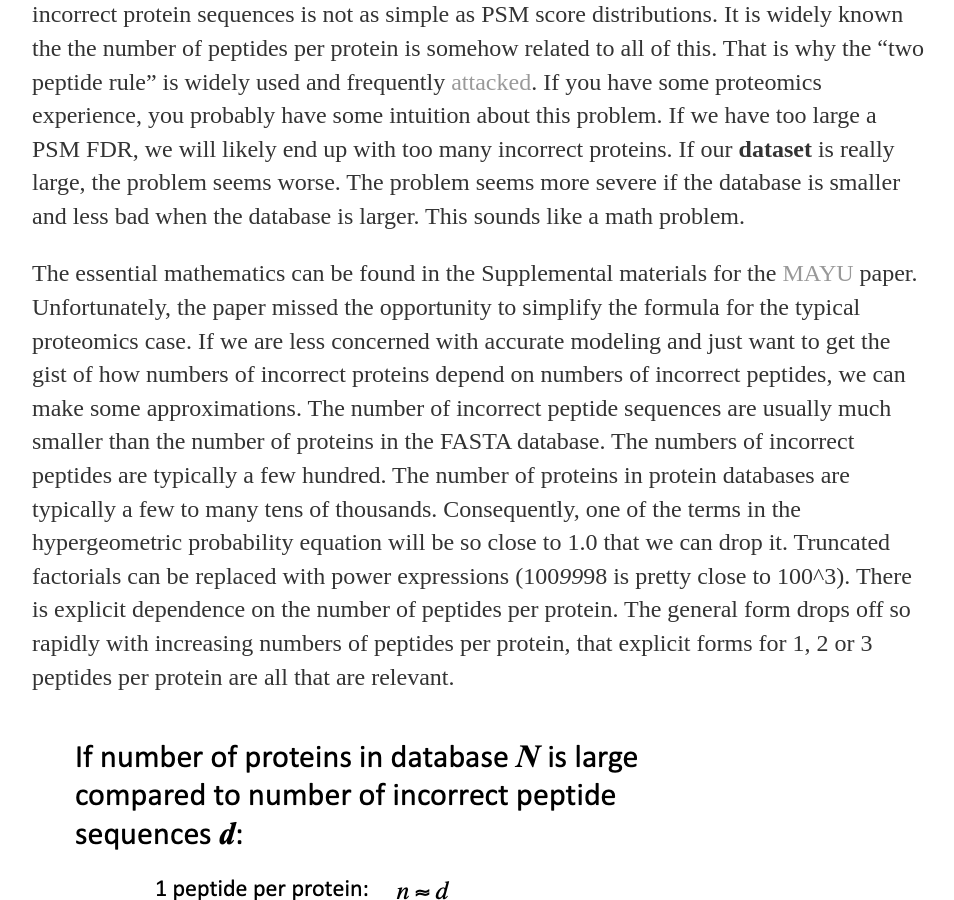
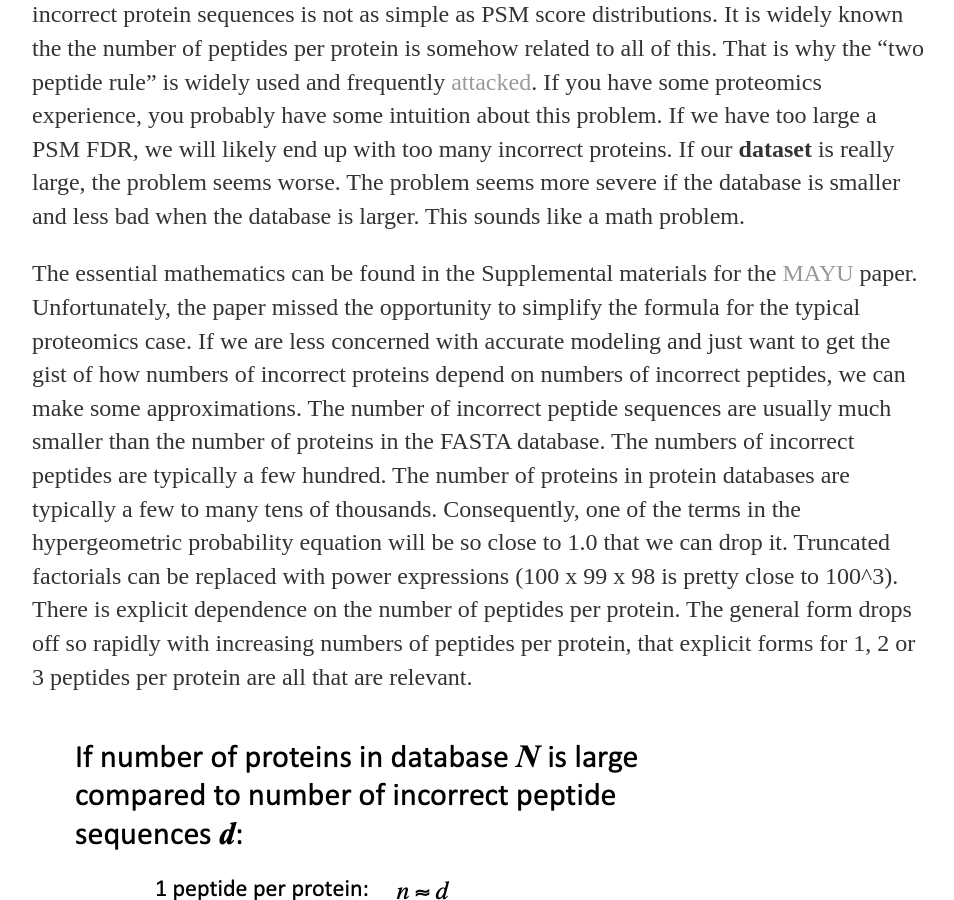
Before and after one commit to pwilmart/pwilmart.github.io, a Jekyll site: the page built from _posts/2019-03-10-MQ-performance.md, in a window 1280 px wide and 900 px high, scrolled down 3873 px. Shown: the whole window, without its empty margins (160-1114 px from the left). Built offline with Jekyll 4.4.1, drawn with Linux system fonts in a browser that asks for light colours.

Commit message:
edits on latest blog

```diff
--- a/_posts/2019-03-10-MQ-performance.md
+++ b/_posts/2019-03-10-MQ-performance.md
@@ -66,7 +66,7 @@ Protein inference can be a complicated and opinionated topic. The basics have be
 
 The bigger problem is that the relationship between incorrect peptide sequences and incorrect protein sequences is not as simple as PSM score distributions. It is widely known the the number of peptides per protein is somehow related to all of this. That is why the "two peptide rule" is widely used and frequently [attacked](https://pubs.acs.org/doi/abs/10.1021/pr9004794). If you have some proteomics experience, you probably have some intuition about this problem. If we have too large a PSM FDR, we will likely end up with too many incorrect proteins. If our **dataset** is really large, the problem seems worse. The problem seems more severe if the database is smaller and less bad when the database is larger. This sounds like a math problem.
 
-The essential mathematics can be found in the Supplemental materials for the [MAYU](https://www.mcponline.org/content/8/11/2405.short) paper. Unfortunately, the paper missed the opportunity to simplify the formula for the typical proteomics case. If we are less concerned with accurate modeling and just want to get the gist of how numbers of incorrect proteins depend on numbers of incorrect peptides, we can make some approximations. The number of incorrect peptide sequences are usually much smaller than the number of proteins in the FASTA database. The numbers of incorrect peptides are typically a few hundred. The number of proteins in protein databases are typically a few to many tens of thousands. Consequently, one of the terms in the hypergeometric probability equation will be so close to 1.0 that we can drop it. Truncated factorials can be replaced with power expressions (100*99*98 is pretty close to 100^3). There is explicit dependence on the number of peptides per protein. The general form drops off so rapidly with increasing numbers of peptides per protein, that explicit forms for 1, 2 or 3 peptides per protein are all that are relevant.
+The essential mathematics can be found in the Supplemental materials for the [MAYU](https://www.mcponline.org/content/8/11/2405.short) paper. Unfortunately, the paper missed the opportunity to simplify the formula for the typical proteomics case. If we are less concerned with accurate modeling and just want to get the gist of how numbers of incorrect proteins depend on numbers of incorrect peptides, we can make some approximations. The number of incorrect peptide sequences are usually much smaller than the number of proteins in the FASTA database. The numbers of incorrect peptides are typically a few hundred. The number of proteins in protein databases are typically a few to many tens of thousands. Consequently, one of the terms in the hypergeometric probability equation will be so close to 1.0 that we can drop it. Truncated factorials can be replaced with power expressions (100 x 99 x 98 is pretty close to 100^3). There is explicit dependence on the number of peptides per protein. The general form drops off so rapidly with increasing numbers of peptides per protein, that explicit forms for 1, 2 or 3 peptides per protein are all that are relevant.
 
 ![protein error equations](https://pwilmart.github.io/images/protein_errors.png)
 
```
